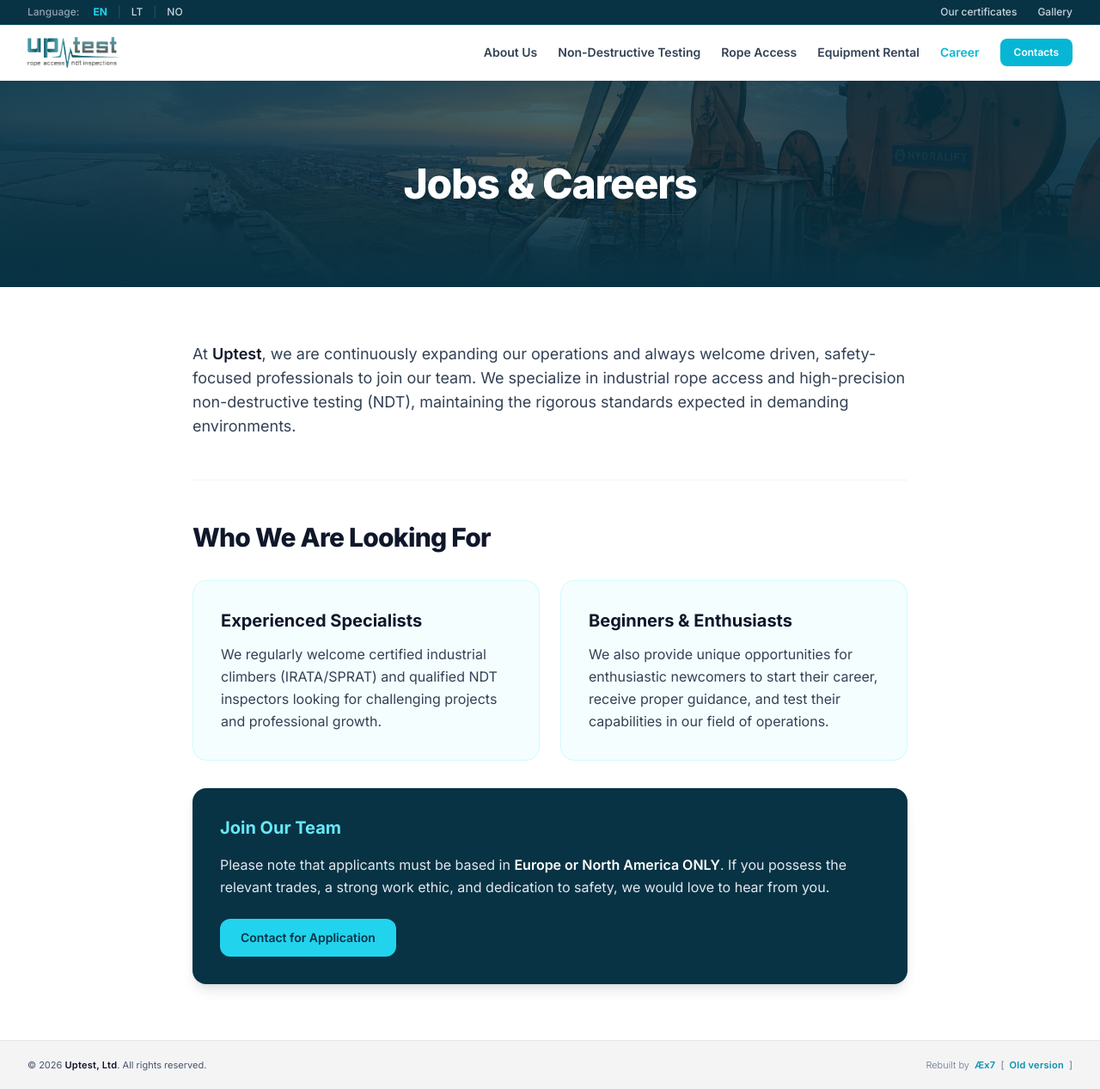
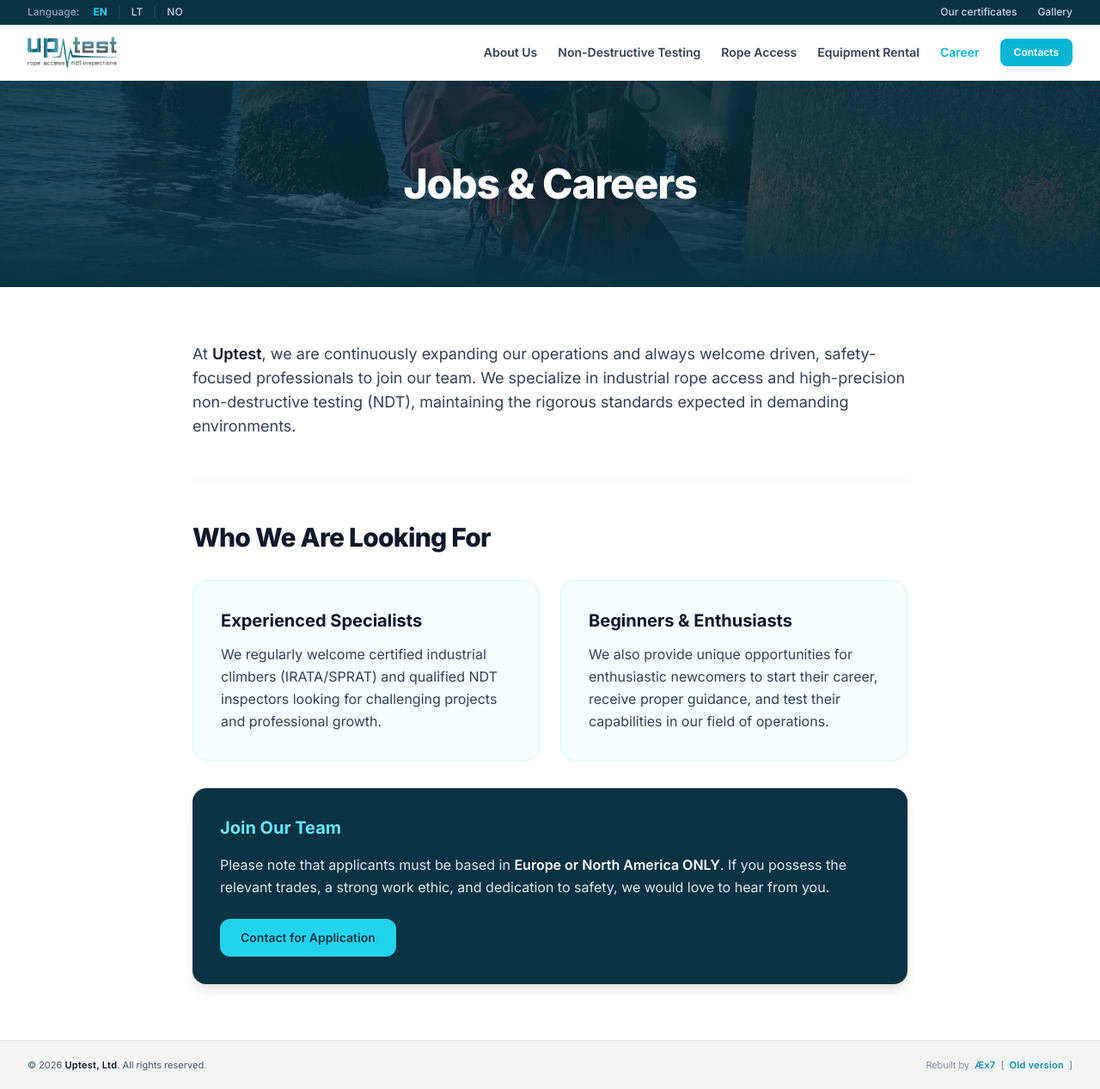
Before and after one commit to mruslys/uptest.no, a Jekyll site: the page built from career/index.html, in a window 1280 px wide and 1267 px high. Shown: the whole window at 86% size. Built offline with Jekyll 4.4.1, drawn with Linux system fonts in a browser that asks for light colours; nearby versions of some CDN libraries.

Commit message:
Update index.html

```diff
--- a/career/index.html
+++ b/career/index.html
@@ -3,6 +3,7 @@ layout: page
 lang: en
 current_page: career
 title: "Jobs & Careers"
+header_image: "images/uptest-neardomoji-kontrole-3.jpg"
 ---
 
 <!-- Įvadas / Career tekstas -->
```
